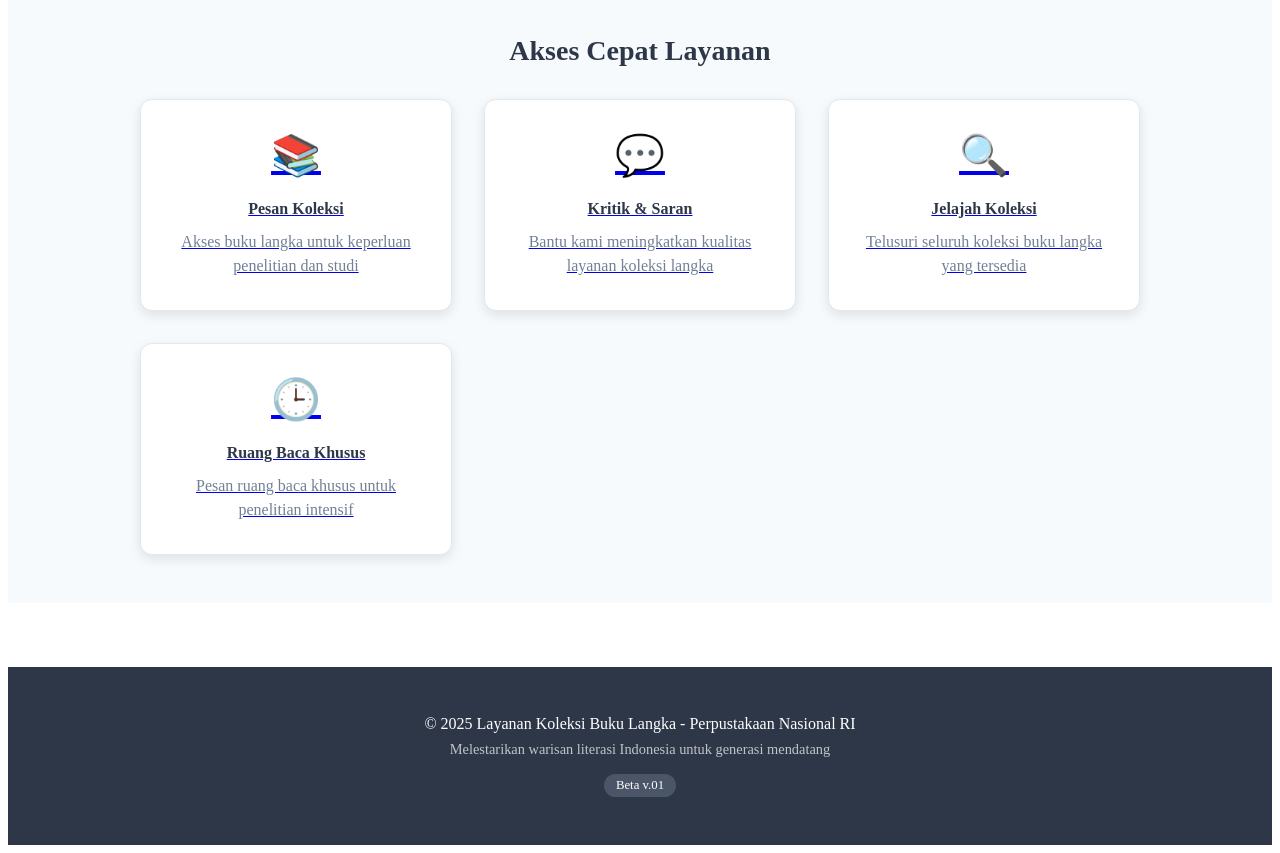
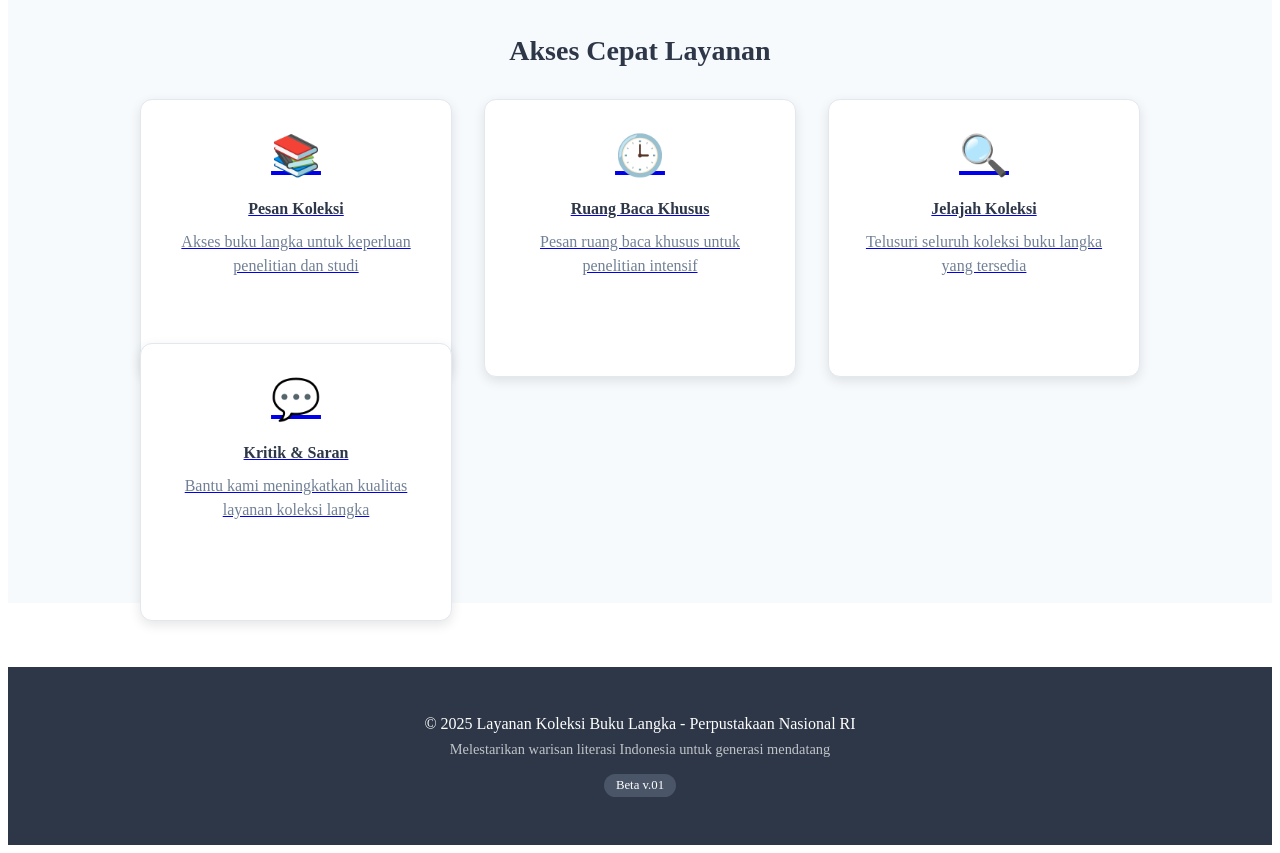
Before and after one commit to aditya-tn/perpustakaan-buku-langka-pusat, a Next.js app: page /profil in a window 1280 px wide. Shown: the part 1180-2033 px from the top of the page. Built offline with nearby package versions, Linux system fonts and the light colour scheme.

Commit message:
Update QuickActions.js

```diff
--- a/components/profil/QuickActions.js
+++ b/components/profil/QuickActions.js
@@ -1,4 +1,4 @@
-// components/profil/QuickActions.js
+// components/profil/QuickActions.js - UPDATED
 import Link from 'next/link'
 
 const ActionCard = ({ icon, title, description, link, onClick }) => (
@@ -10,7 +10,8 @@ const ActionCard = ({ icon, title, description, link, onClick }) => (
     textAlign: 'center',
     transition: 'all 0.3s ease',
     cursor: 'pointer',
-    border: '1px solid #e2e8f0'
+    border: '1px solid #e2e8f0',
+    height: '100%'
   }}
   onClick={onClick}
   onMouseEnter={(e) => {
@@ -65,7 +66,7 @@ export default function QuickActions() {
           gridTemplateColumns: 'repeat(auto-fit, minmax(250px, 1fr))',
           gap: '2rem'
         }}>
-          <Link href="/layanan/pemesanan" passHref>
+          <Link href="/layanan" passHref>
             <a style={{ textDecoration: 'none' }}>
               <ActionCard
                 icon="📚"
@@ -75,12 +76,12 @@ export default function QuickActions() {
             </a>
           </Link>
 
-          <Link href="/kritik-saran" passHref>
+          <Link href="/layanan" passHref>
             <a style={{ textDecoration: 'none' }}>
               <ActionCard
-                icon="💬"
-                title="Kritik & Saran"
-                description="Bantu kami meningkatkan kualitas layanan koleksi langka"
+                icon="🕒"
+                title="Ruang Baca Khusus"
+                description="Pesan ruang baca khusus untuk penelitian intensif"
               />
             </a>
           </Link>
@@ -95,12 +96,12 @@ export default function QuickActions() {
             </a>
           </Link>
 
-          <Link href="/layanan/ruang-baca" passHref>
+          <Link href="/kritik-saran" passHref>
             <a style={{ textDecoration: 'none' }}>
               <ActionCard
-                icon="🕒"
-                title="Ruang Baca Khusus"
-                description="Pesan ruang baca khusus untuk penelitian intensif"
+                icon="💬"
+                title="Kritik & Saran"
+                description="Bantu kami meningkatkan kualitas layanan koleksi langka"
               />
             </a>
           </Link>
```
